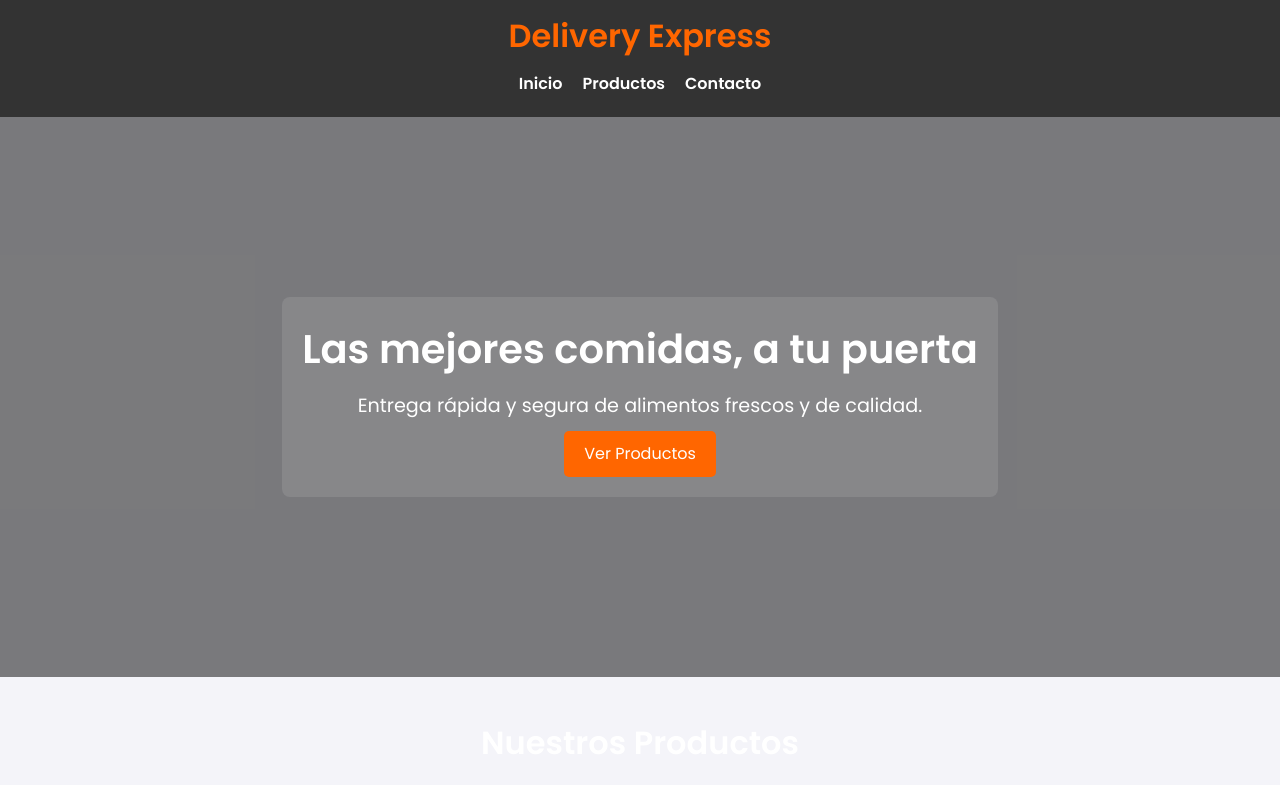
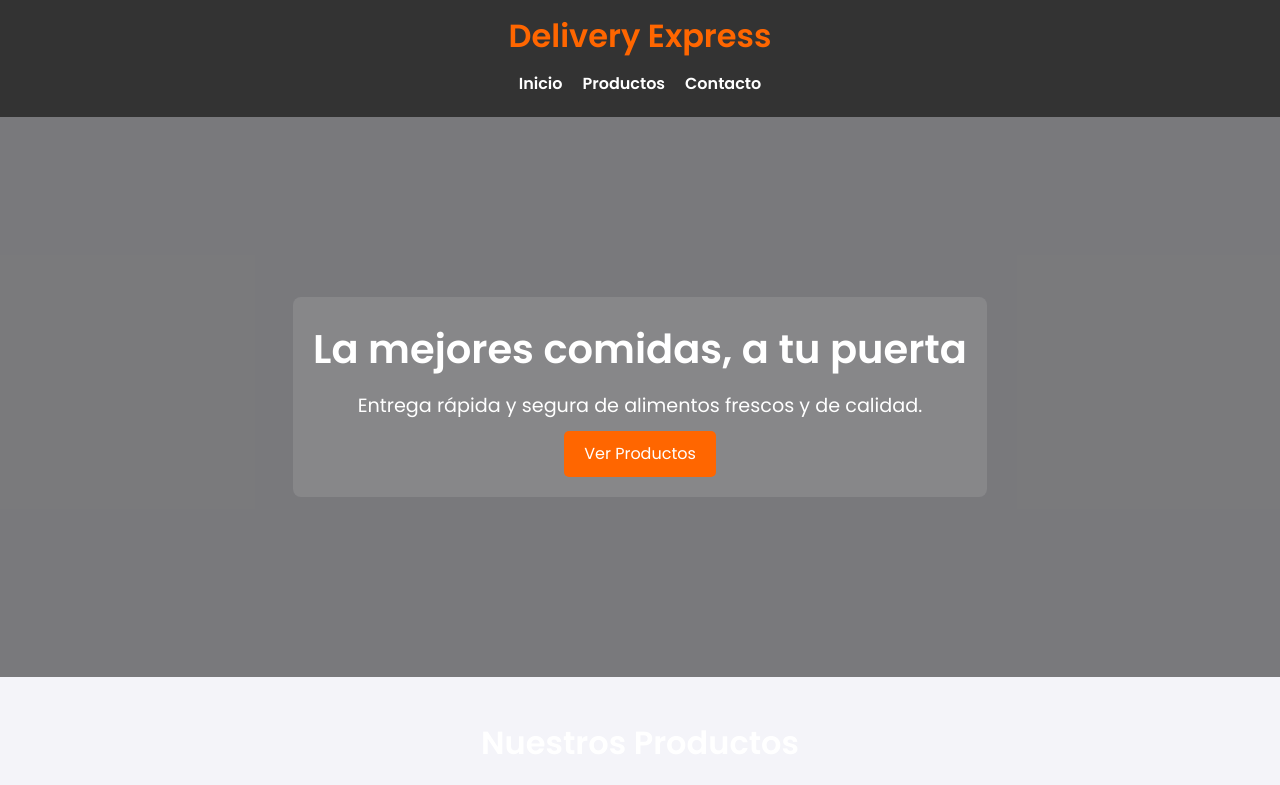
Before and after one commit to matiaUwU/deliverys-express, a plain HTML site: page index.html in a window 1280 px wide. Shown: the top 785 px of the page. Drawn offline with Linux system fonts and the light colour scheme.

Commit message:
Update index.html

```diff
--- a/index.html
+++ b/index.html
@@ -28,7 +28,7 @@
     <!-- Banner Principal -->
 <section id="home" class="hero">
     <div class="hero-content">
-        <h2>Las mejores comidas, a tu puerta</h2>
+        <h2>La mejores comidas, a tu puerta</h2>
         <p>Entrega rápida y segura de alimentos frescos y de calidad.</p>
         <a href="#productos" class="btn">Ver Productos</a>
     </div>
```
